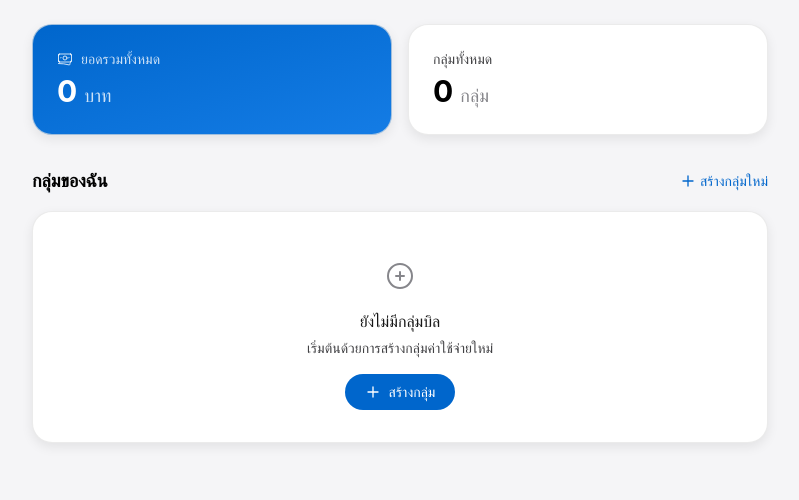
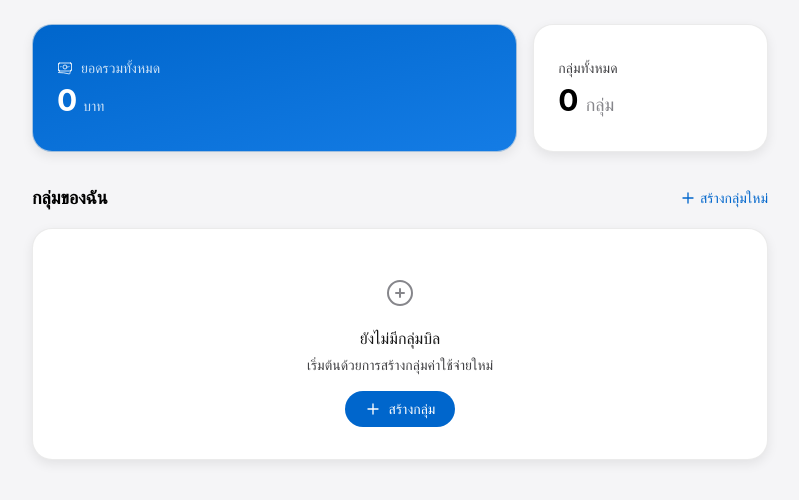
Before and after one commit to lalkai/check-bill, a Vue app: page / in a window 1280 px wide. Shown: the top 500 px of the page, without its empty margins (240-1039 px from the left). Built offline with nearby package versions, Linux system fonts and the light colour scheme.

Commit message:
fix: Improve dashboard layout

```diff
--- a/package.json
+++ b/package.json
@@ -1,6 +1,6 @@
 {
   "name": "checkbill",
-  "version": "1.0.0",
+  "version": "1.0.1",
   "private": true,
   "type": "module",
   "scripts": {
--- a/src/App.vue
+++ b/src/App.vue
@@ -73,7 +73,7 @@ function switchView(view) {
     <header class="bg-white/90 backdrop-blur-sm border-b border-neutral-200 sticky top-0 z-10">
       <div class="max-w-screen-md mx-auto px-4 py-4">
         <!-- Back + Group Name -->
-        <div class="flex items-center gap-3 mb-4">
+        <div class="flex items-center gap-3 mb-2">
           <button @click="goHome"
             class="p-2 rounded-xl hover:bg-neutral-100 text-neutral-500 hover:text-neutral-700 transition-all duration-200 active:scale-95">
             <svg xmlns="http://www.w3.org/2000/svg" fill="none" viewBox="0 0 24 24" stroke-width="2"
--- a/src/style.css
+++ b/src/style.css
@@ -67,4 +67,13 @@
   .a-tab-inactive {
     @apply bg-neutral-100 text-neutral-600 hover:bg-neutral-200;
   }
+
+  .scrollbar-hide::-webkit-scrollbar {
+    display: none;
+  }
+
+  .scrollbar-hide {
+    -ms-overflow-style: none;
+    scrollbar-width: none;
+  }
 }
--- a/src/views/HomeView.vue
+++ b/src/views/HomeView.vue
@@ -12,10 +12,8 @@ import { formatCurrency } from "../utils/common";
 
 function getTotalAmountClass() {
     const str = formatCurrency(groupsStore.totalAllGroupsAmount);
-    if (str.length > 12) return 'text-base';
-    if (str.length > 10) return 'text-lg';
-    if (str.length > 8) return 'text-xl';
-    if (str.length > 6) return 'text-2xl';
+    if (str.length > 20) return 'text-xl';
+    if (str.length > 15) return 'text-2xl';
     return 'text-3xl';
 }
 
@@ -50,8 +48,9 @@ function handleDeleteGroup(groupId) {
 <template>
     <div class="space-y-8">
         <!-- Dashboard Summary -->
-        <div class="grid grid-cols-2 gap-4">
-            <div class="a-card bg-gradient-to-br from-primary to-primary-light text-white ">
+        <div class="grid grid-cols-3 gap-4">
+            <div
+                class="col-span-2 a-card bg-gradient-to-br from-primary to-primary-light text-white flex flex-col justify-center h-32">
                 <div class="flex items-center gap-2 text-white/80 text-sm font-medium mb-1">
                     <svg xmlns="http://www.w3.org/2000/svg" fill="none" viewBox="0 0 24 24" stroke-width="1.5"
                         stroke="currentColor" class="w-4 h-4">
@@ -60,13 +59,14 @@ function handleDeleteGroup(groupId) {
                     </svg>
                     ยอดรวมทั้งหมด
                 </div>
-                <div class="font-bold overflow-hidden break-all" :class="getTotalAmountClass()">
-                    {{ formatCurrency(groupsStore.totalAllGroupsAmount) }} <span
-                        class="text-lg font-normal opacity-80">บาท</span>
+                <div class="flex items-baseline overflow-x-auto scrollbar-hide whitespace-nowrap min-w-0"
+                    :class="getTotalAmountClass()">
+                    <span class="font-bold">{{ formatCurrency(groupsStore.totalAllGroupsAmount) }}</span>
+                    <span class="text-sm font-normal opacity-80 ml-1.5">บาท</span>
                 </div>
             </div>
 
-            <div class="a-card bg-white flex flex-col justify-center">
+            <div class="a-card bg-white flex flex-col justify-center h-32">
                 <div class="text-neutral-500 text-sm font-medium mb-1">กลุ่มทั้งหมด</div>
                 <div class="text-3xl font-bold text-neutral-700 overflow-hidden break-all">
                     {{ groupsStore.groups.length }} <span class="text-lg font-normal text-neutral-400">กลุ่ม</span>
```
